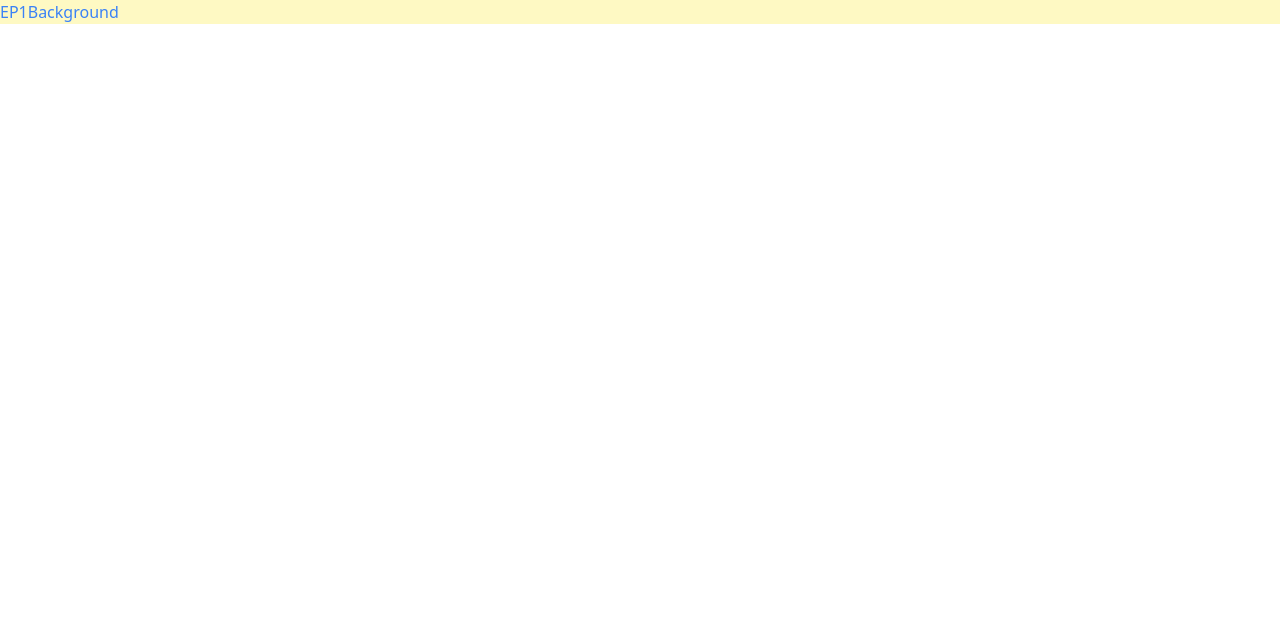
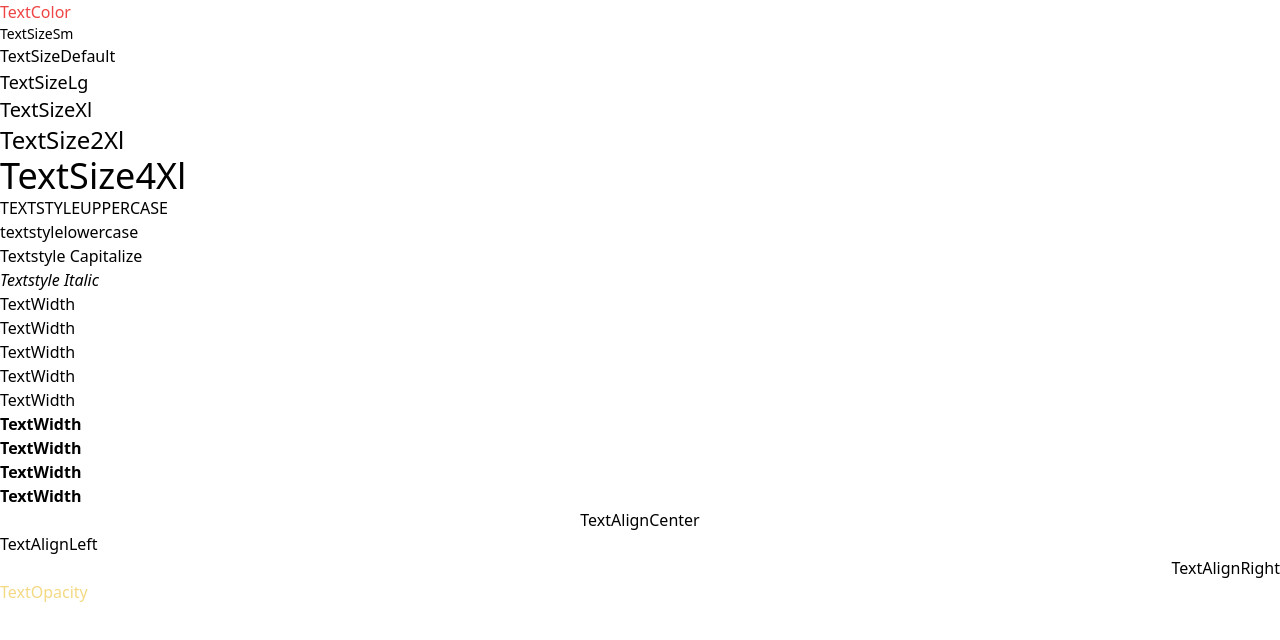
Before and after one commit to jetsadawwts/react-tailwind-tutorial, a React (Vite) app: page / in a window 1280 px wide. Shown: the top 640 px of the page. Built offline with nearby package versions, Linux system fonts and the light colour scheme.

Commit message:
EP2 Manage Text

```diff
--- a/src/App.jsx
+++ b/src/App.jsx
@@ -1,10 +1,12 @@
 import { useState } from "react";
 import EP1Background from "./page/EP1Background";
+import EP2Managetext from "./page/EP2Managetext";
 
 function App() {
   return (
     <div className="">
-      <EP1Background />
+      {/* <EP1Background /> */}
+      <EP2Managetext />
     </div>
   );
 }
--- /dev/null
+++ b/src/page/EP1Background.jsx
@@ -0,0 +1,11 @@
+import React from "react";
+
+function EP1Background() {
+  return (
+    <div className="bg-yellow-100">
+      <div className="text-blue-500">EP1Background</div>
+    </div>
+  );
+}
+
+export default EP1Background;
--- a/src/page/EP1Background.tsx
+++ /dev/null
@@ -1,15 +0,0 @@
-import React from 'react'
-
-function EP1Background() {
-    return (
-        <div className="bg-yellow-100">
-            <div className="text-blue-500">
-                EP1Background
-            </div>
-
-        </div>
-
-    )
-}
-
-export default EP1Background;
--- /dev/null
+++ b/src/page/EP2Managetext.jsx
@@ -0,0 +1,36 @@
+import React from "react";
+
+function EP2Managertext() {
+  return (
+    <div>
+      <div className="text-red-500">TextColor</div>
+      <div className="text-sm">TextSizeSm</div>
+      <div className="text-base">TextSizeDefault</div>
+      <div className="text-lg">TextSizeLg</div>
+      <div className="text-xl">TextSizeXl</div>
+      <div className="text-2xl">TextSize2Xl</div>
+      <div className="text-4xl">TextSize4Xl</div>
+      <div className="text-base uppercase">TextStyleUppercase</div>
+      <div className="text-base lowercase">TextStyleLowercase</div>
+      <div className="text-base capitalize">textstyle capitalize</div>
+      <div className="text-base italic">Textstyle Italic</div>
+      <div className="text-base font-thin">TextWidth</div>
+      <div className="text-base font-extralight">TextWidth</div>
+      <div className="text-base font-light">TextWidth</div>
+      <div className="text-base font-normal">TextWidth</div>
+      <div className="text-base font-medium	">TextWidth</div>
+      <div className="text-base font-semibold">TextWidth</div>
+      <div className="text-base font-bold">TextWidth</div>
+      <div className="text-base font-extrabold">TextWidth</div>
+      <div className="text-base font-black">TextWidth</div>
+      <div className="text-base text-center">TextAlignCenter</div>
+      <div className="text-base text-left">TextAlignLeft</div>
+      <div className="text-base text-right">TextAlignRight</div>
+      <div className="text-base text-yellow-500 text-opacity-50">
+        TextOpacity
+      </div>
+    </div>
+  );
+}
+
+export default EP2Managertext;
```
